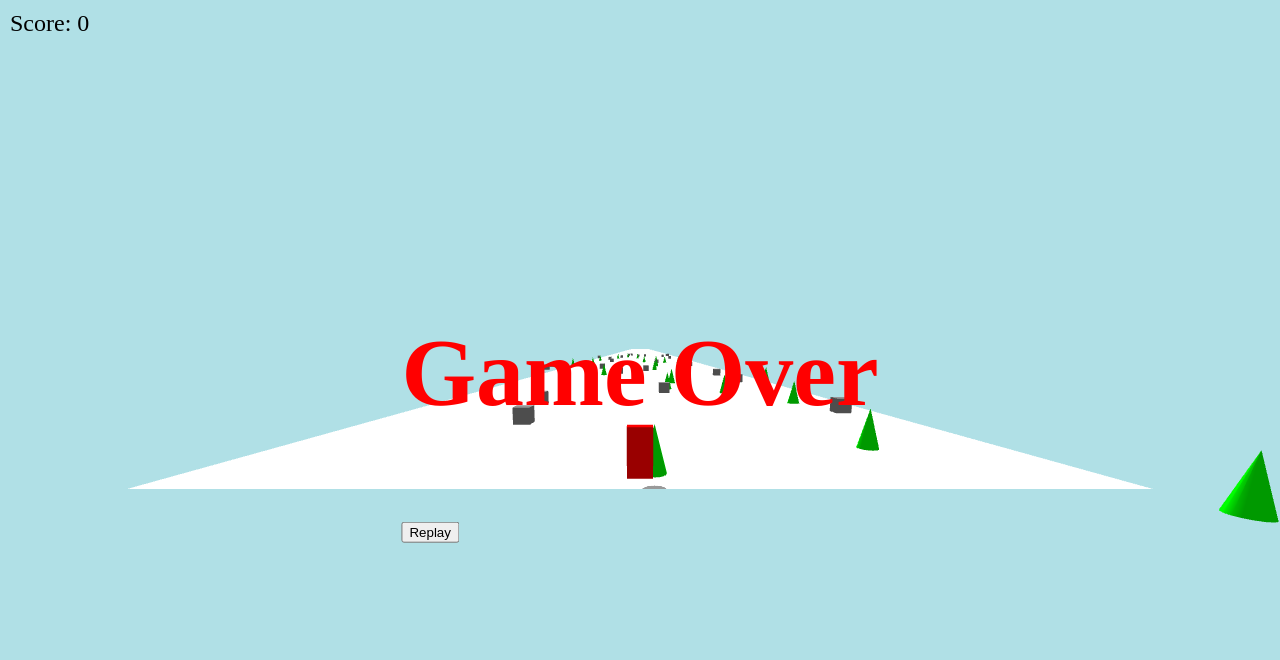
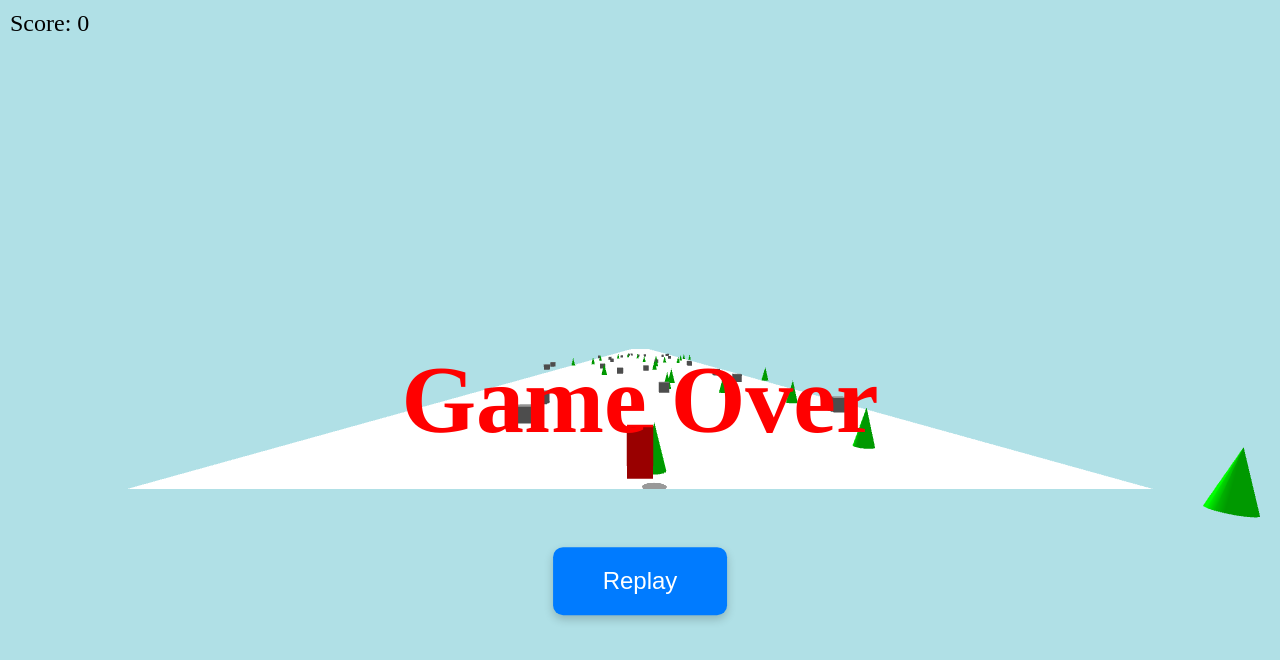
Before and after one commit to nlevin11/skiGame, a plain HTML site: page public/index.html in a window 1280 px wide. Drawn offline with nearby package versions, Linux system fonts and the light colour scheme.

Commit message:
ton of stuff
made game faster (so its harder); fixed collision; made replay button nicer; made the score make more sense; made obstacles spawn relative to speed instead of time (makes game harder and more balanced)

```diff
--- a/public/GameManager.js
+++ b/public/GameManager.js
@@ -1,10 +1,7 @@
-// GameManager.js
-
 import { Player } from './Player.js';
 import { Obstacle } from './Obstacle.js';
 
 class GameManager {
-  //creates all the variables in the game
   constructor() {
     // Scene, camera, renderer
     this.scene = null;
@@ -19,23 +16,25 @@ class GameManager {
     // Game variables
     this.isGameOver = false;
     this.frameCount = 0;
-    this.obstacleFrequency = 20;
-    this.obstacleSpeed = 0.2;
     this.spawnDistance = 200;
     this.movementLimit = 20;
     this.groundWidth = this.movementLimit * 2;
     this.groundLength = 1000;
 
-    // Score variables
+    // Speed and score variables
     this.score = 0;
-    this.scoreRate = 1;
-    this.lastScoreUpdateTime = Date.now();
+    this.gameStartTime = Date.now(); // When the game starts
+    this.lastScoreUpdateTime = Date.now(); // Last time score was updated
+    this.speedIncreaseDuration = 60000; // 60 seconds in milliseconds
+    this.initialPlayerSpeed = 0.2; // Initial forward speed
+    this.maxSpeedMultiplier = 4; // Max multiplier for speed
+    this.obstacleSpeed = 0.2; // Base obstacle speed
+    this.baseObstacleFrequency = 20; // Base frame interval for spawning obstacles
 
     // Initialize the game
     this.init();
   }
-  // initializes the game, including the backround, camera, player,
-  // obstacles, event listeners, lighting, ground, and score.
+
   init() {
     // Create the scene
     this.scene = new THREE.Scene();
@@ -77,6 +76,7 @@ class GameManager {
 
     // Create the player
     this.player = new Player(this.scene);
+    this.player.forwardSpeed = this.initialPlayerSpeed; // Set initial speed
 
     // Pre-spawn obstacles
     this.preSpawnObstacles();
@@ -102,7 +102,7 @@ class GameManager {
     this.camera.updateProjectionMatrix();
     this.renderer.setSize(window.innerWidth, window.innerHeight);
   }
-  // ends the game and displays the game over screen (including restart button)
+
   gameOver() {
     this.isGameOver = true;
     const gameOverScreen = document.getElementById('game-over');
@@ -112,12 +112,12 @@ class GameManager {
     document.removeEventListener('keydown', (event) => this.player.handleKeyDown(event));
     document.removeEventListener('keyup', (event) => this.player.handleKeyUp(event));
   }
-  // resets the game, including the game over screen, obstacles, player position, score, and score rate.
+
   resetGame() {
     this.isGameOver = false;
     this.frameCount = 0;
     this.score = 0;
-    this.scoreRate = 1;
+    this.gameStartTime = Date.now();
     this.lastScoreUpdateTime = Date.now();
 
     // Remove all obstacles from the scene
@@ -126,8 +126,9 @@ class GameManager {
     });
     this.obstacles.length = 0;
 
-    // Reset player position
+    // Reset player position and speed
     this.player.resetPosition();
+    this.player.forwardSpeed = this.initialPlayerSpeed;
 
     const gameOverScreen = document.getElementById('game-over');
     if (gameOverScreen) {
@@ -147,66 +148,98 @@ class GameManager {
     this.preSpawnObstacles();
   }
 
-  // animates the game, including updating the player position, creating obstacles, moving obstacles,
-  // collision detection, camera position, ground position, score, and rendering the scene.
+  checkCollision(playerMesh, obstacleMesh, obstaclePrevPosition, obstacleNewPosition) {
+    const playerBox = new THREE.Box3().setFromObject(playerMesh);
+    const obstacleBox = new THREE.Box3().setFromObject(obstacleMesh);
+
+    // Low-speed collision detection (bounding box)
+    if (playerBox.intersectsBox(obstacleBox)) {
+      return true;
+    }
+
+    // High-speed collision detection (raycasting)
+    const obstaclePath = new THREE.Ray(
+      obstaclePrevPosition,
+      new THREE.Vector3().subVectors(obstacleNewPosition, obstaclePrevPosition).normalize()
+    );
+
+    const distanceTraveled = obstaclePrevPosition.distanceTo(obstacleNewPosition);
+    const intersection = obstaclePath.intersectBox(playerBox);
+
+    if (intersection && intersection.distance <= distanceTraveled) {
+      return true;
+    }
+
+    return false;
+  }
+
+
   animate() {
     if (this.isGameOver) return;
     requestAnimationFrame(() => this.animate());
 
+    const elapsedTime = Date.now() - this.gameStartTime;
+    const speedMultiplier = 1 + (Math.min(elapsedTime / this.speedIncreaseDuration, 1) * (this.maxSpeedMultiplier - 1));
+
+    // Update player and obstacle speeds
+    this.player.forwardSpeed = this.initialPlayerSpeed * speedMultiplier;
+    this.obstacleSpeed = 0.2 * speedMultiplier;
+
     this.player.updatePosition();
 
-    // Create obstacles at intervals
+    // Spawn obstacles dynamically
     this.frameCount++;
-    if (this.frameCount % this.obstacleFrequency === 0) {
+    const obstacleFrequency = Math.max(Math.floor(this.baseObstacleFrequency / speedMultiplier), 1);
+    if (this.frameCount % obstacleFrequency === 0) {
       this.createObstacle();
     }
 
-    // Move obstacles towards the player
+    // Handle obstacle movements and collision detection
     this.obstacles.forEach((obstacle, index) => {
+      const previousPosition = obstacle.mesh.position.clone();
       obstacle.updatePosition(this.obstacleSpeed);
+      const currentPosition = obstacle.mesh.position.clone();
 
-      // Collision detection
-      const playerBox = new THREE.Box3().setFromObject(this.player.mesh);
-      const obstacleBox = new THREE.Box3().setFromObject(obstacle.mesh);
+      // Check for collision
+      const isCollision = this.checkCollision(
+        this.player.mesh,
+        obstacle.mesh,
+        previousPosition,
+        currentPosition
+      );
 
-      if (playerBox.intersectsBox(obstacleBox)) {
+      if (isCollision) {
         this.gameOver();
       }
 
-      // Remove obstacles that have passed the player
+      // Remove obstacles that are out of view
       if (obstacle.mesh.position.z > this.player.mesh.position.z + 50) {
         obstacle.removeFromScene(this.scene);
         this.obstacles.splice(index, 1);
       }
     });
 
-    // Update the camera to follow the player
+    // Update the camera and ground position
     this.camera.position.z = this.player.mesh.position.z + 15;
     this.camera.lookAt(
       this.player.mesh.position.x,
       this.player.mesh.position.y + 2,
       this.player.mesh.position.z
     );
-
-    // Update ground position to follow the player
     this.ground.position.z = this.player.mesh.position.z - this.groundLength / 2;
 
     // Update the score
     const currentTime = Date.now();
     const deltaTime = (currentTime - this.lastScoreUpdateTime) / 1000;
-    if (deltaTime >= 1) {
-      this.score += this.scoreRate;
+    if (deltaTime >= (1 / speedMultiplier)) {
+      this.score += 1;
       this.lastScoreUpdateTime = currentTime;
-
-      if (this.scoreRate < 10) {
-        this.scoreRate += 1;
-      }
-
       this.updateScoreDisplay();
     }
 
     this.renderer.render(this.scene, this.camera);
   }
+
 
   createObstacle(offset = 0) {
     const obstacle = new Obstacle(
@@ -221,17 +254,17 @@ class GameManager {
 
   preSpawnObstacles() {
     const numObstacles = Math.ceil(
-      this.spawnDistance / (this.obstacleFrequency * this.obstacleSpeed)
+      this.spawnDistance / (this.baseObstacleFrequency * this.obstacleSpeed)
     );
     for (let i = 0; i < numObstacles; i++) {
-      this.createObstacle(i * this.obstacleFrequency * this.obstacleSpeed);
+      this.createObstacle(i * this.baseObstacleFrequency * this.obstacleSpeed);
     }
   }
 
   updateScoreDisplay() {
     const scoreDisplay = document.getElementById('score-display');
     if (scoreDisplay) {
-      scoreDisplay.textContent = `Score: ${this.score}`;
+      scoreDisplay.textContent = `Score: ${Math.floor(this.score)}`;
     }
   }
 }
--- a/public/Player.js
+++ b/public/Player.js
@@ -41,6 +41,7 @@ class Player {
       this.mesh.position.set(0, -1, 0);
     }
 
+
     // handles the keydown event, triggering movement
     handleKeyDown(event) {
       if (event.code === 'ArrowLeft' || event.code === 'KeyA') {
--- a/public/index.html
+++ b/public/index.html
@@ -3,19 +3,7 @@
 <head>
   <meta charset="UTF-8">
   <title>Ski Game</title>
-  <style>
-    body { margin: 0; overflow: hidden; }
-    canvas { display: block; }
-    #game-over {
-      position: absolute;
-      top: 50%;
-      left: 50%;
-      transform: translate(-50%, -50%);
-      font-size: 48px;
-      color: red;
-      display: none;
-    }
-  </style>
+  <link rel="stylesheet" href="style.css">
 </head>
 <body>
   <div id="game-over" style="display: none;">
--- a/public/style.css
+++ b/public/style.css
@@ -0,0 +1,37 @@
+#restart-button {
+    position: fixed;
+    bottom: -40%;
+    left: 50%;
+    transform: translateX(-50%);
+    padding: 20px 50px;
+    font-size: 24px;
+    color: white;
+    background-color: #007bff; /* A bright blue color */
+    border: none;
+    border-radius: 10px;
+    cursor: pointer;
+    box-shadow: 0px 4px 10px rgba(0, 0, 0, 0.2);
+    transition: all 0.3s ease-in-out;
+  }
+
+  #restart-button:hover {
+    background-color: #0056b3; /* A darker blue for hover effect */
+  }
+
+  #restart-button:active {
+    background-color: #004494; /* Even darker blue for active state */
+    transform: translateX(-50%) scale(0.95);
+  }
+
+
+  body { margin: 0; overflow: hidden; }
+    canvas { display: block; }
+    #game-over {
+      position: absolute;
+      top: 50%;
+      left: 50%;
+      transform: translate(-50%, -50%);
+      font-size: 48px;
+      color: red;
+      display: none;
+    }
```
